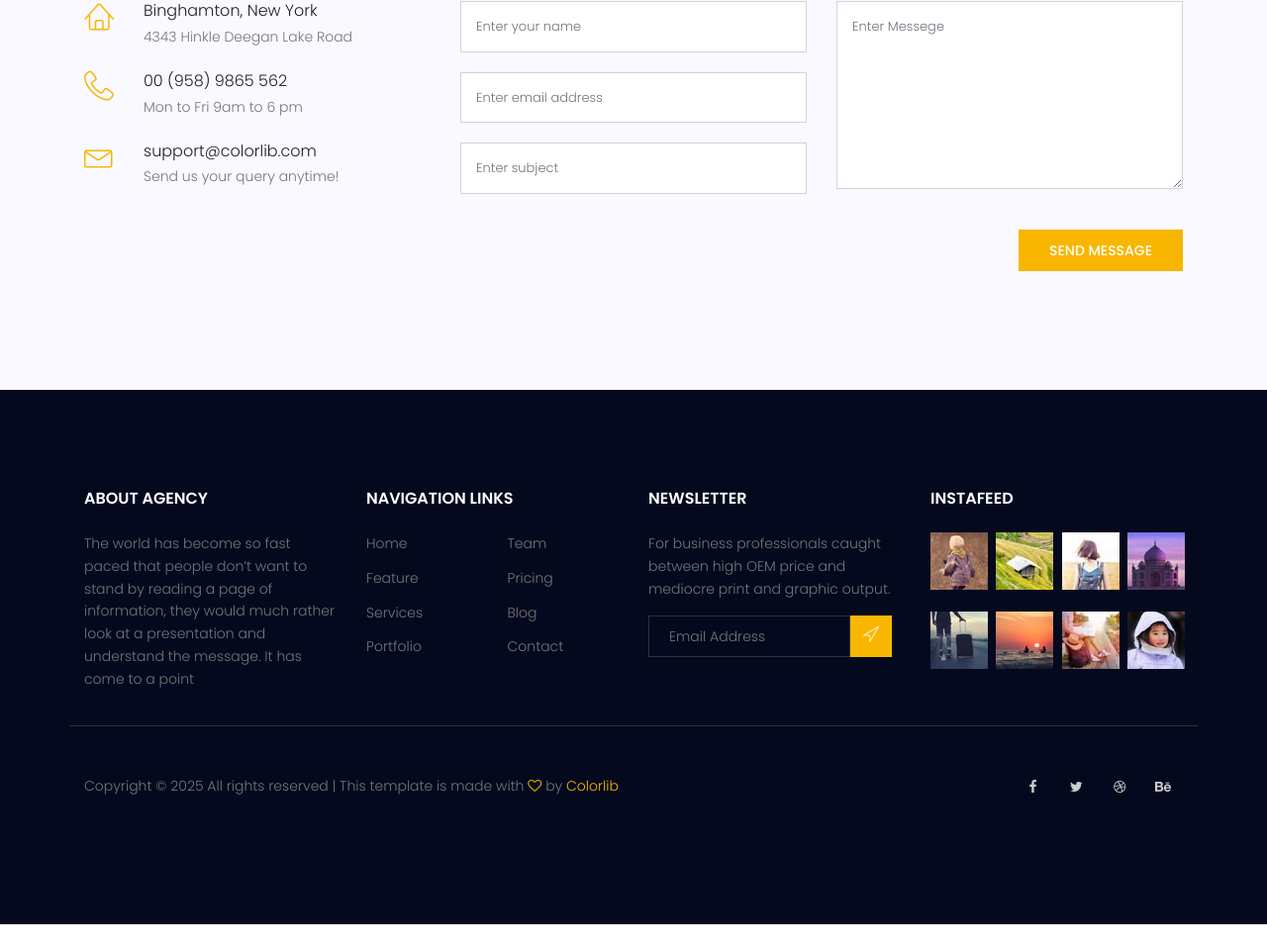
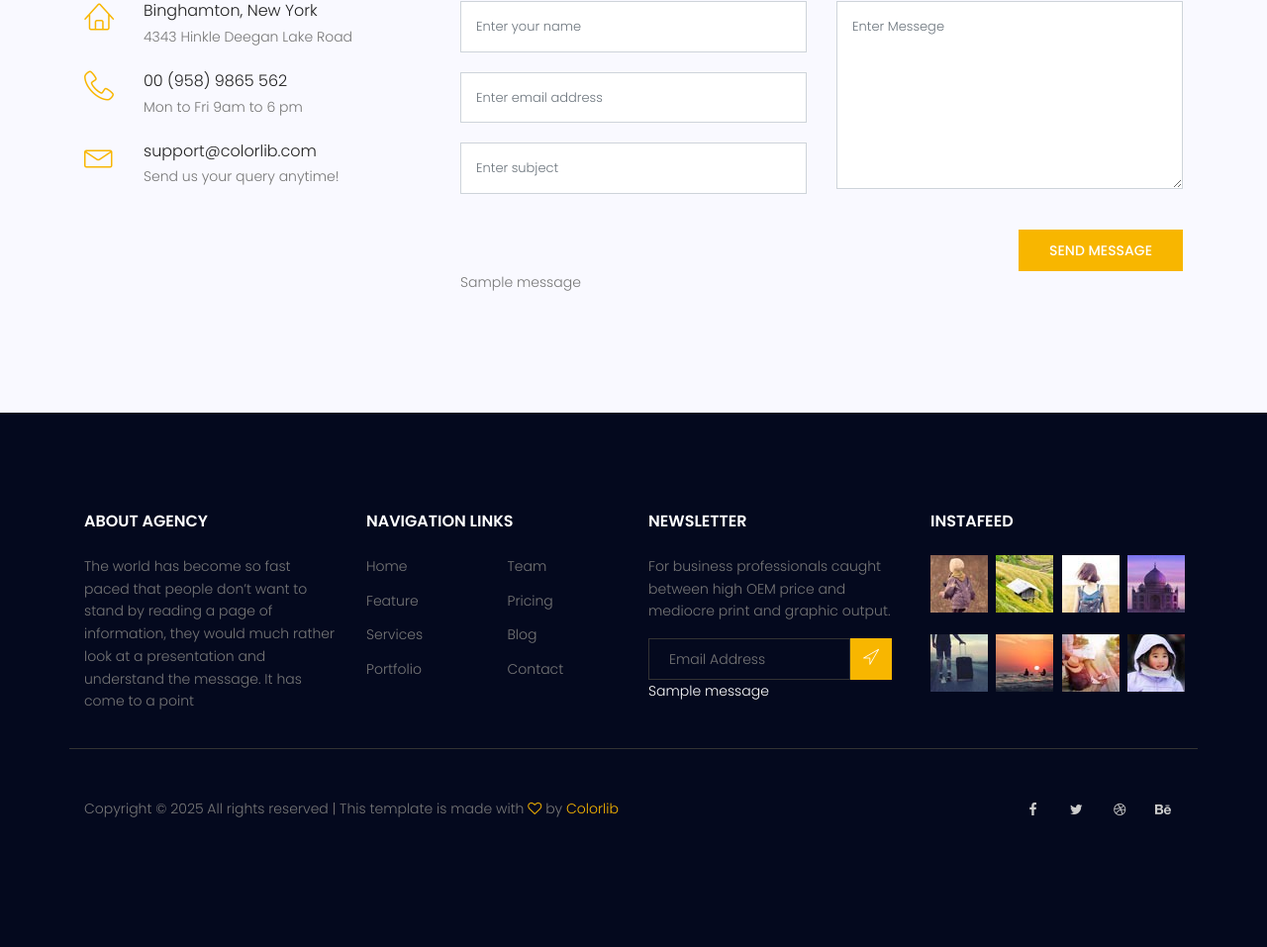
Before and after one commit to mazyra/Django-Travel-Website, a Django app: page /contact in a window 1280 px wide. Shown: the part 1024-1981 px from the top of the page at 99% size. Before the commit the page ends 1958 px from the top, so only its background shows below. Run offline with Django 3.2, Linux system fonts and the light colour scheme; tables that the repository leaves empty hold one stand-in row (values such as "Sample post"); one stand-in notice (Sample message) is shown; some libraries are stand-ins or nearby versions.

Commit message:
add django message form to contact and newsletter

```diff
--- a/templates/base.html
+++ b/templates/base.html
@@ -153,6 +153,13 @@
                   </div>
                   <div class="mt-10 info"></div>
                 </form>
+                {% if messages %}
+                <ul class="messages">
+                  {% for message in messages %}
+                  <li  {% if message.tags %} class=" {{ message.tags }} " {% endif %}> {{ message }} </li>
+                  {% endfor %}
+                </ul>
+                {% endif %}
               </div>
             </div>
           </div>
--- a/templates/website/contact.html
+++ b/templates/website/contact.html
@@ -75,6 +75,13 @@
 									</div>
 								</div>
 							</form>
+							{% if messages %}
+							<ul class="messages">
+								{% for message in messages %}
+								<li  {% if message.tags %} class=" {{ message.tags }} " {% endif %}> {{ message }} </li>
+								{% endfor %}
+							</ul>
+							{% endif %}
 						</div>
 					</div>
 				</div>
--- a/website/views.py
+++ b/website/views.py
@@ -1,6 +1,7 @@
 from django.shortcuts import render
 from django.http import HttpResponse, HttpResponseRedirect
 from website.forms import ContactForm, NewsletterForm
+from django.contrib import messages
 
 def index_view(request):
     return render(request, 'website/index.html')
@@ -13,6 +14,9 @@ def contact_view(request):
         form = ContactForm(request.POST)
         if form.is_valid():
             form.save()
+            message = messages.add_message(request, messages.SUCCESS, 'your ticket success submited!')
+        else:
+            message = messages.add_message(request, messages.ERROR, 'your ticket not submited!')
     form = ContactForm()
     context = {'form' : form}
     return render(request, 'website/contact.html', context)
@@ -22,5 +26,8 @@ def newsletter_view(request):
         form = NewsletterForm(request.POST)
         if form.is_valid():
             form.save()
+            message = messages.add_message(request, messages.SUCCESS, 'Email success submited!')
+        else:
+            message = messages.add_message(request, messages.ERROR, 'Email not submited!')
             return HttpResponseRedirect('/')
     return HttpResponseRedirect('/')
```
